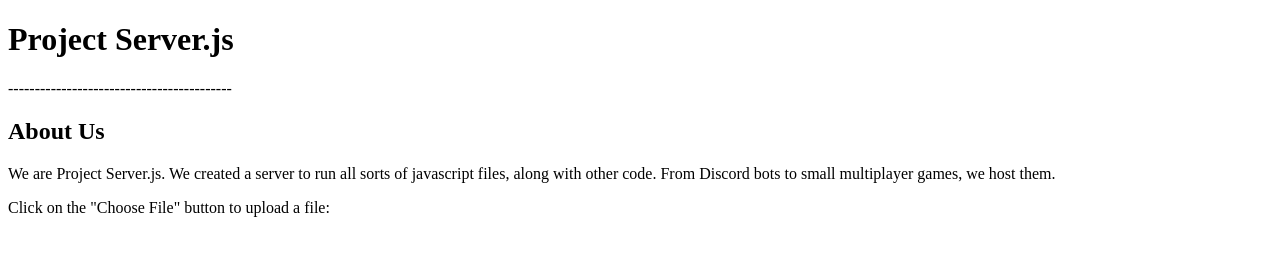
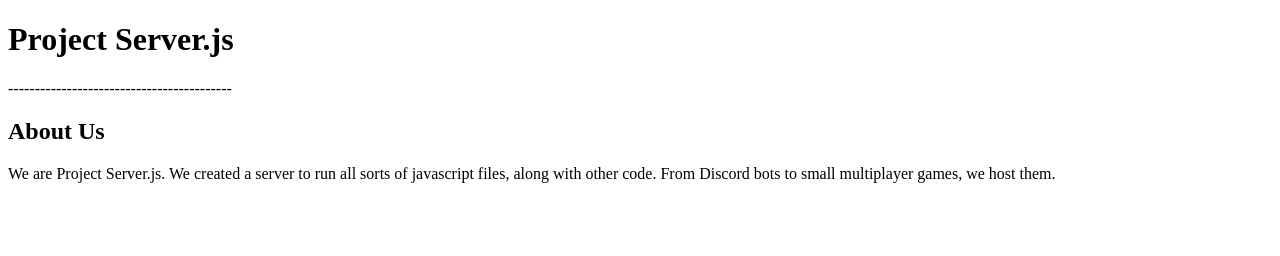
Before and after one commit to HerobrineLuver/ProjectServer.js, a plain HTML site: page index.html in a window 1280 px wide. Drawn offline with Linux system fonts and the light colour scheme.

Commit message:
Update index.html

```diff
--- a/index.html
+++ b/index.html
@@ -11,9 +11,9 @@
   <body>
     <h2>About Us</h2>
     <p>We are Project Server.js. We created a server to run all sorts of javascript files, along with other code. From Discord bots to small multiplayer games, we host them.</p>
-    <p>Click on the "Choose File" button to upload a file:</p>
+    <!-- <p>Click on the "Choose File" button to upload a file:</p>
 
-<!-- ><form action="/action_page.php">
+<form action="/action_page.php">
   <input type="file" id="myFile" name="filename">
   <input type="submit">
 </form> -->
```
